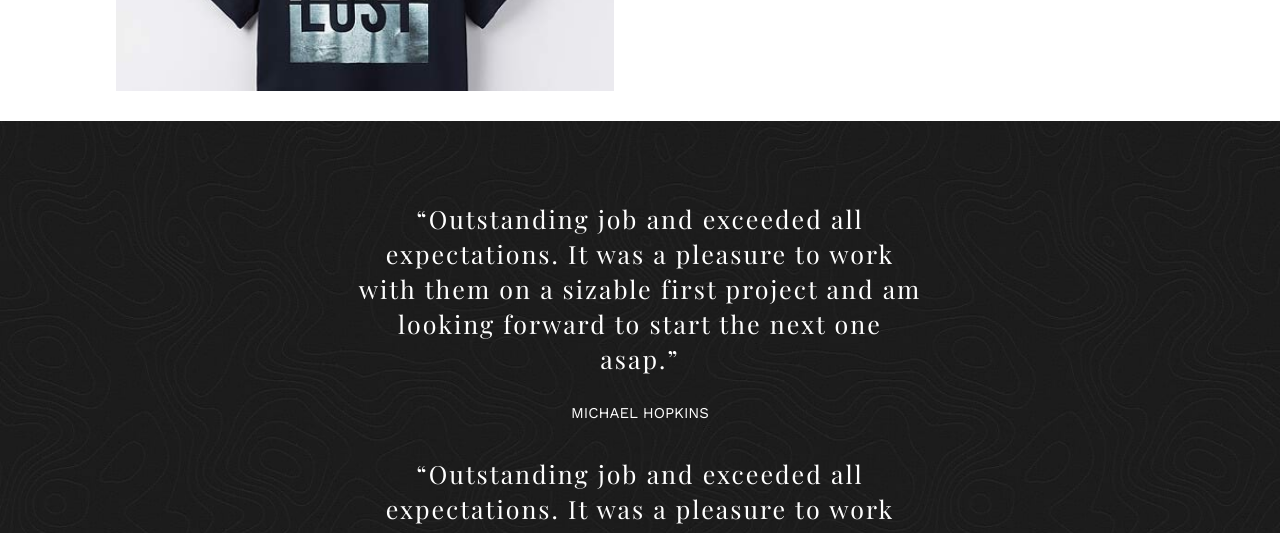
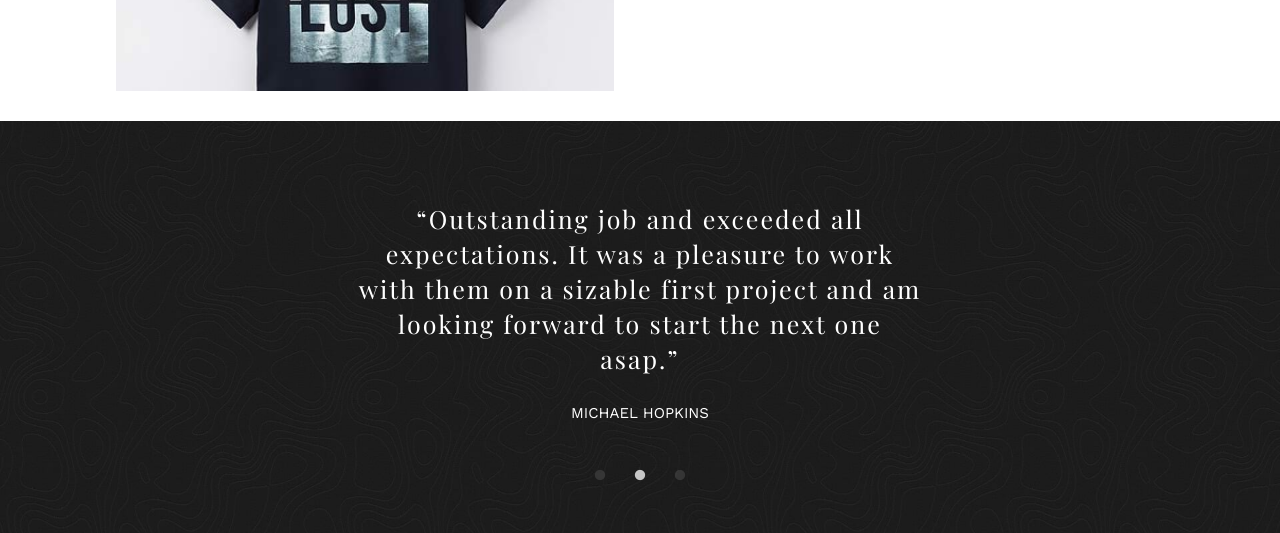
Before and after one commit to Danvarius/webagency, a website: page resource/index.html in a window 1280 px wide. Shown: the part 2970-3503 px from the top of the page. Drawn offline with nearby package versions, Linux system fonts and the light colour scheme; files whose address does not match are found by name.

Commit message:
Добавил изменения

```diff
--- a/resource/index.html
+++ b/resource/index.html
@@ -515,6 +515,8 @@
 
    <script src="slick/jquery.min.js" defer></script>
 
+   <script src="https://ajax.googleapis.com/ajax/libs/jquery/1.10.2/jquery.min.js"></script>
+
    <script src="slick/slick.min.js" defer></script>
 
    <script defer>
```
Also changed, not shown: 1 other file.
